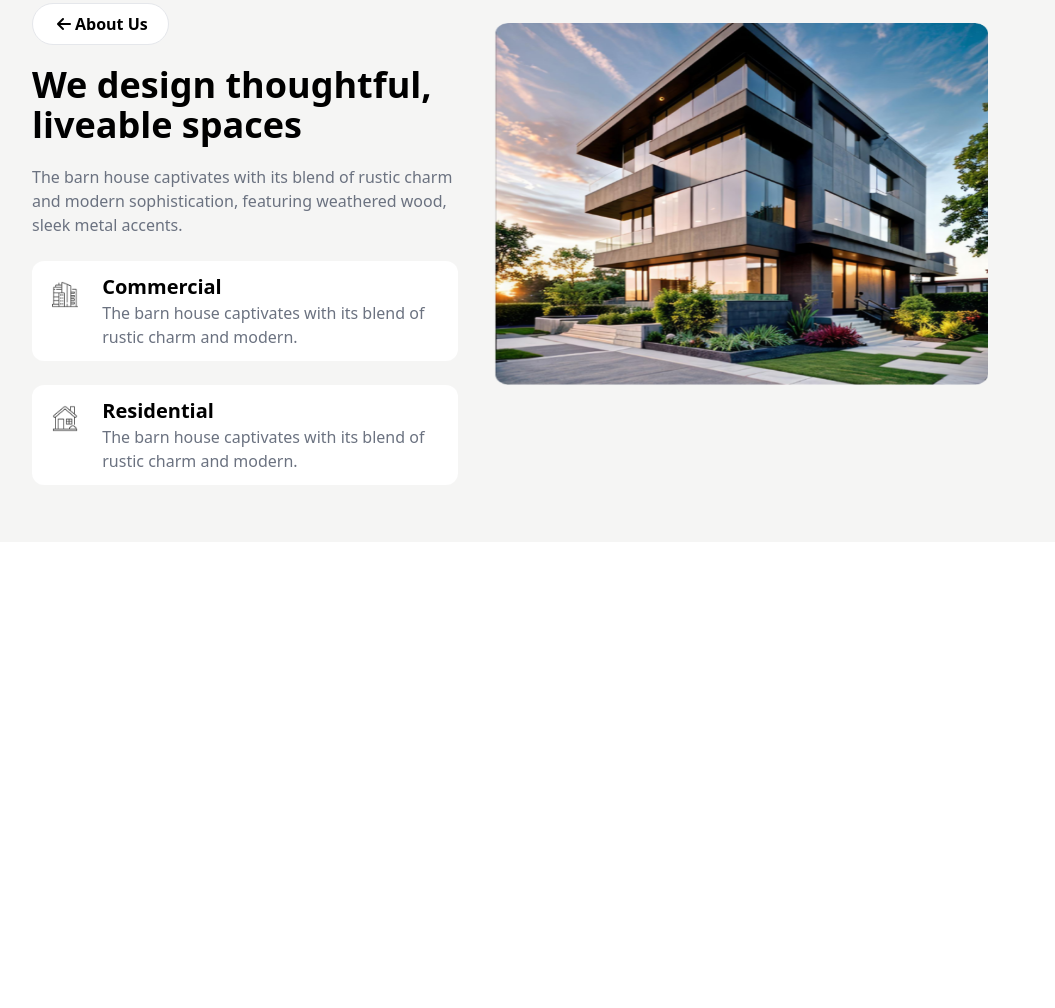
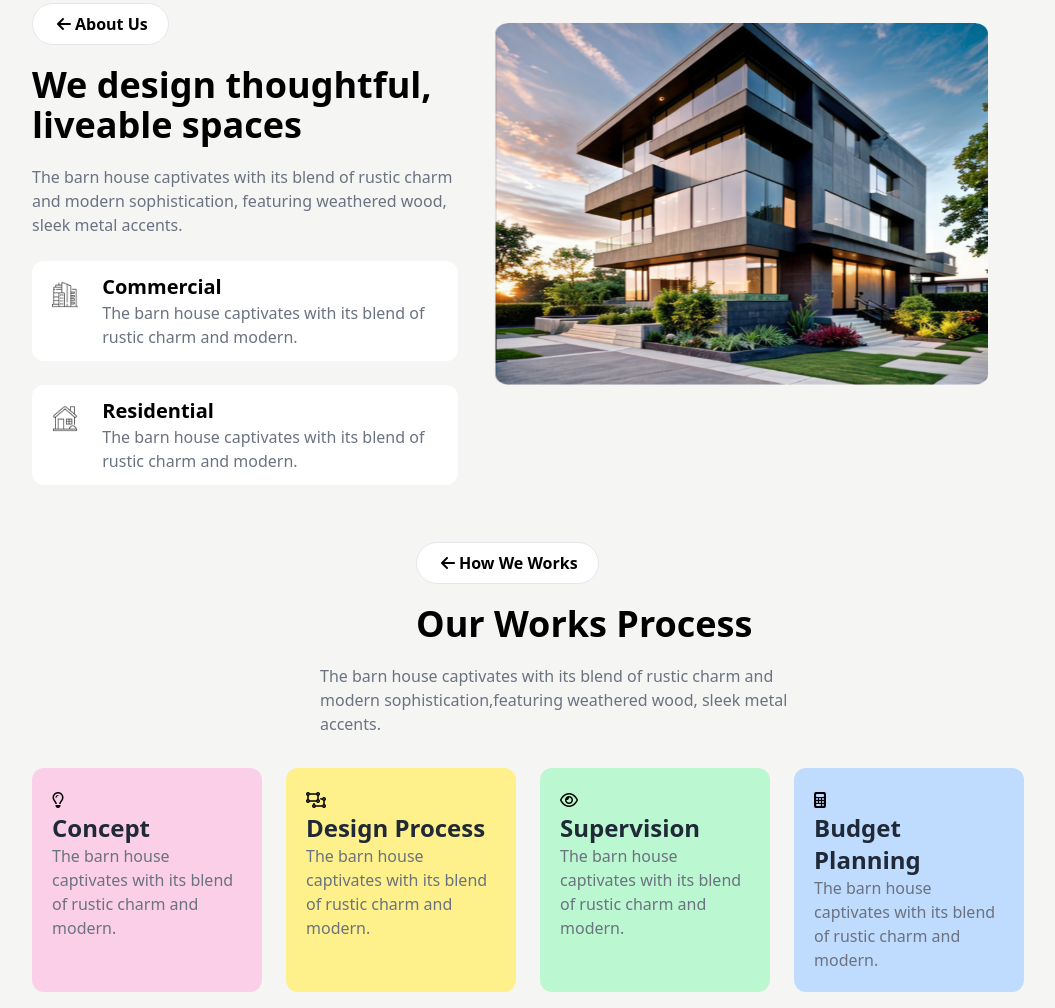
Before and after one commit to Oyshe-saha/assignment-tailwind, a plain HTML site: page index.html in a window 1280 px wide. Shown: the part 792-1800 px from the top of the page, without its empty margins (112-1167 px from the left). Before the commit the page ends 1334 px from the top, so only its background shows below. Drawn offline with nearby package versions, Linux system fonts and the light colour scheme.

Commit message:
Our Work section completed

```diff
--- a/index.html
+++ b/index.html
@@ -92,6 +92,44 @@
     <img class="w-full h-3/4" src="./assets/Rectangle.png" alt="">
   </div>
  </section>
+
+ <!-- our work section -->
+  <section>
+    <div class="justify-center items-center">
+      <button class=" bg-white border px-5 py-2 rounded-3xl text-black font-bold mb-5 ml-16 lg:ml-96 "><i class="fa-solid fa-arrow-right rotate-180    rounded-full p-1 text-black"></i>How We Works</button>
+      <h1 class="text-4xl font-bold mb-5 ml-16 lg:ml-96">Our Works Process</h1>
+      <p class="text-gray-500 mb-8 ml-16 lg:ml-72 w-3/6">The barn house captivates with its blend of rustic charm and modern sophistication,featuring weathered wood, sleek metal accents.</p>
+    </div>
+    <!-- card section -->
+     <div class="lg:flex gap-6">
+<!-- card-1 -->
+<div class="bg-pink-200 p-5 rounded-xl lg:w-2/5 sm:mb-4">
+  <i class="fa-regular fa-lightbulb w-10"></i>
+  <h2 class="text-2xl font-bold text-gray-800 mb=-2">Concept</h2>
+  <p class="text-gray-500">The barn house captivates with its blend of rustic charm and modern.</p>
+  </div>
+<!-- card-2 -->
+<div class="bg-yellow-200 p-5 rounded-xl lg:w-2/5 sm:mb-4">
+  <i class="fa-regular fa-object-ungroup"></i>
+  <h2 class="text-2xl font-bold text-gray-800 mb=-2">Design Process</h2>
+  <p class="text-gray-500">The barn house captivates with its blend of rustic charm and modern.</p>
+  </div>
+<!-- card-3 -->
+<div class="bg-green-200 p-5 rounded-xl lg:w-2/5 sm:mb-4">
+  <i class="fa-regular fa-eye"></i>
+  <h2 class="text-2xl font-bold text-gray-800 mb=-2">Supervision</h2>
+  <p class="text-gray-500">The barn house captivates with its blend of rustic charm and modern.</p>
+  </div>
+<!-- card-4 -->
+<div class="bg-blue-200 p-5 rounded-xl lg:w-2/5 sm:mb-4">
+  <i class="fa-solid fa-calculator"></i>
+  <h2 class="text-2xl font-bold text-gray-800 mb=-2">Budget Planning</h2>
+  <p class="text-gray-500">The barn house captivates with its blend of rustic charm and modern.</p>
+  </div>
+
+
+ </div>
+  </section>
     </main>
 
     <footer></footer>
```
